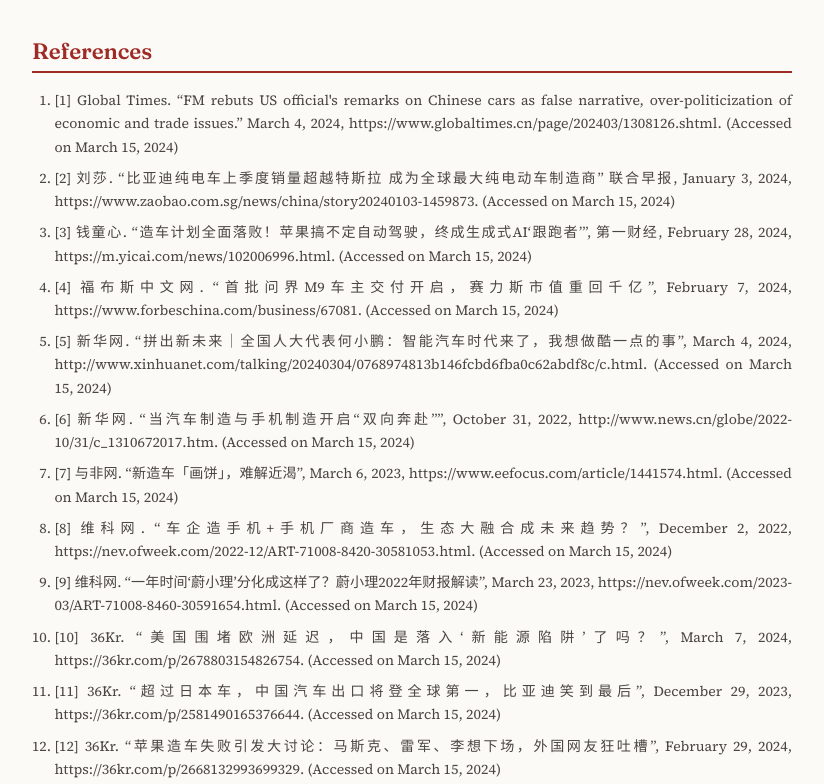
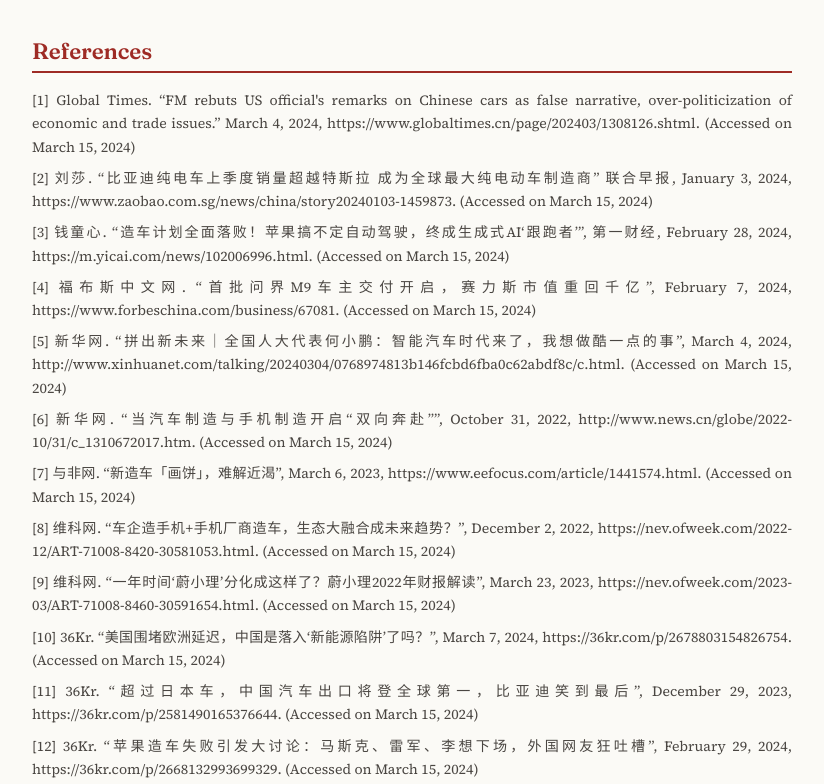
Before and after one commit to fshryang-coder/fisheryang.github.io, a plain HTML site: page opinions/ev.html in a window 1280 px wide. Shown: the part 4311-5095 px from the top of the page, without its empty margins (228-1052 px from the left). Drawn offline with Linux system fonts and the light colour scheme.

Commit message:
Remove duplicate numbering in reference lists

```diff
--- a/assets/css/style.css
+++ b/assets/css/style.css
@@ -696,7 +696,8 @@
 }
 .article-refs { margin-top: 2.5rem; }
 .ref-list {
-  padding-left: 1.4rem;
+  list-style: none;
+  padding-left: 0;
   margin: 0.6rem 0 0;
   font-size: 0.88rem;
   color: var(--ink-soft);
```
